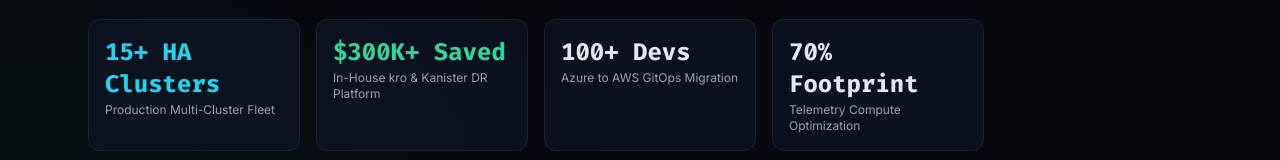
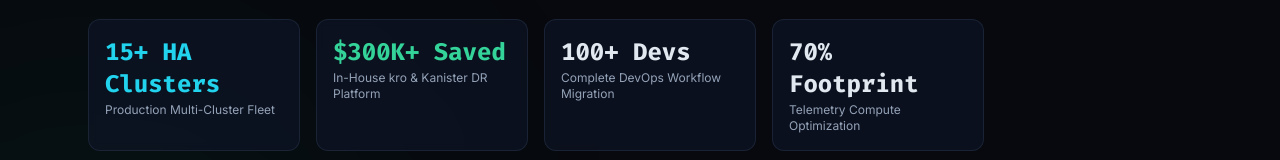
Before and after one commit to YaronL16/Web, a React (Vite) app: page / in a window 1280 px wide. Shown: the part 554-714 px from the top of the page. Built offline with nearby package versions, Linux system fonts and the light colour scheme.

Commit message:
fix(copy): refine 100+ devs metric to complete devops workflow migration

```diff
--- a/portfolio.config.js
+++ b/portfolio.config.js
@@ -48,7 +48,7 @@ export const portfolioConfig = {
     },
     {
       value: "100+ Devs",
-      label: "Azure to AWS GitOps Migration",
+      label: "Complete DevOps Workflow Migration",
       accent: "text-purple-400",
     },
     {
```
Also changed, not shown: specs/01-product-spec.md (+1 -1 lines), .agents/skills/yaron-profile-sync/resources/resume.md.
